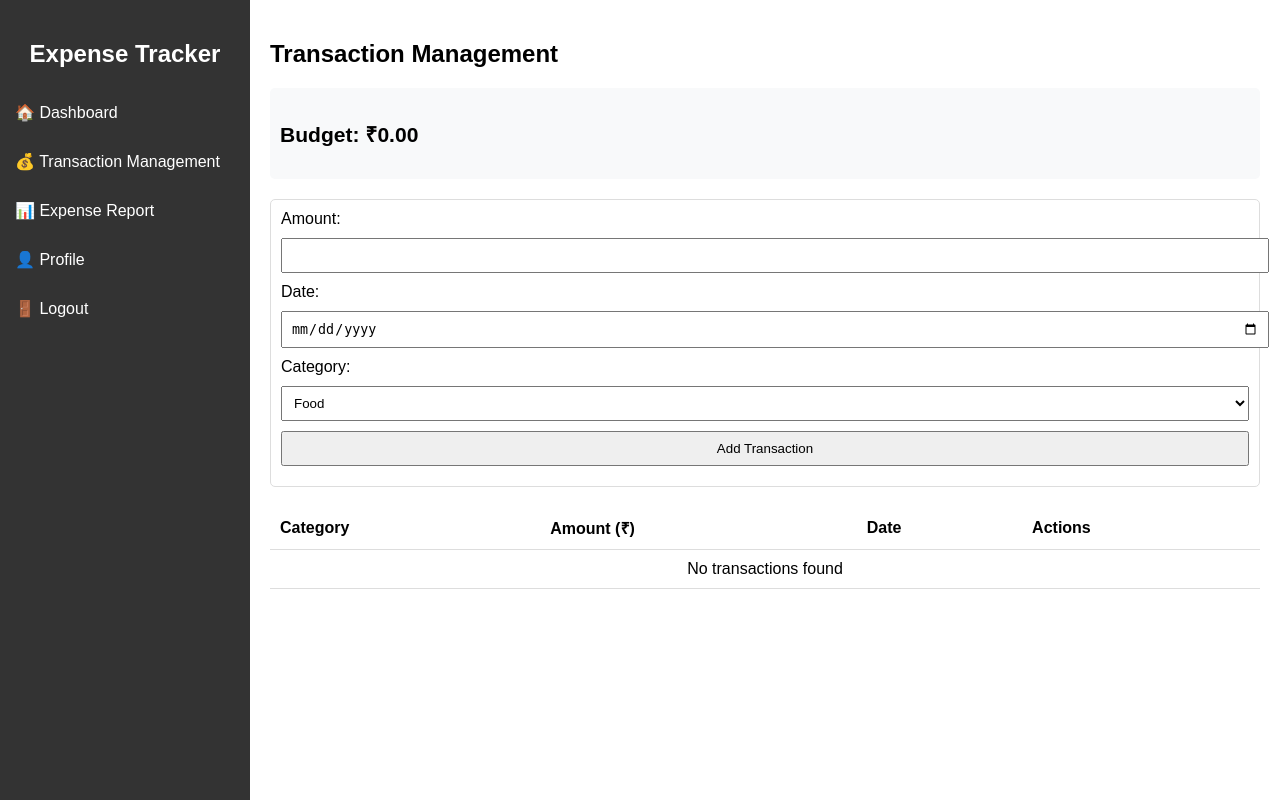
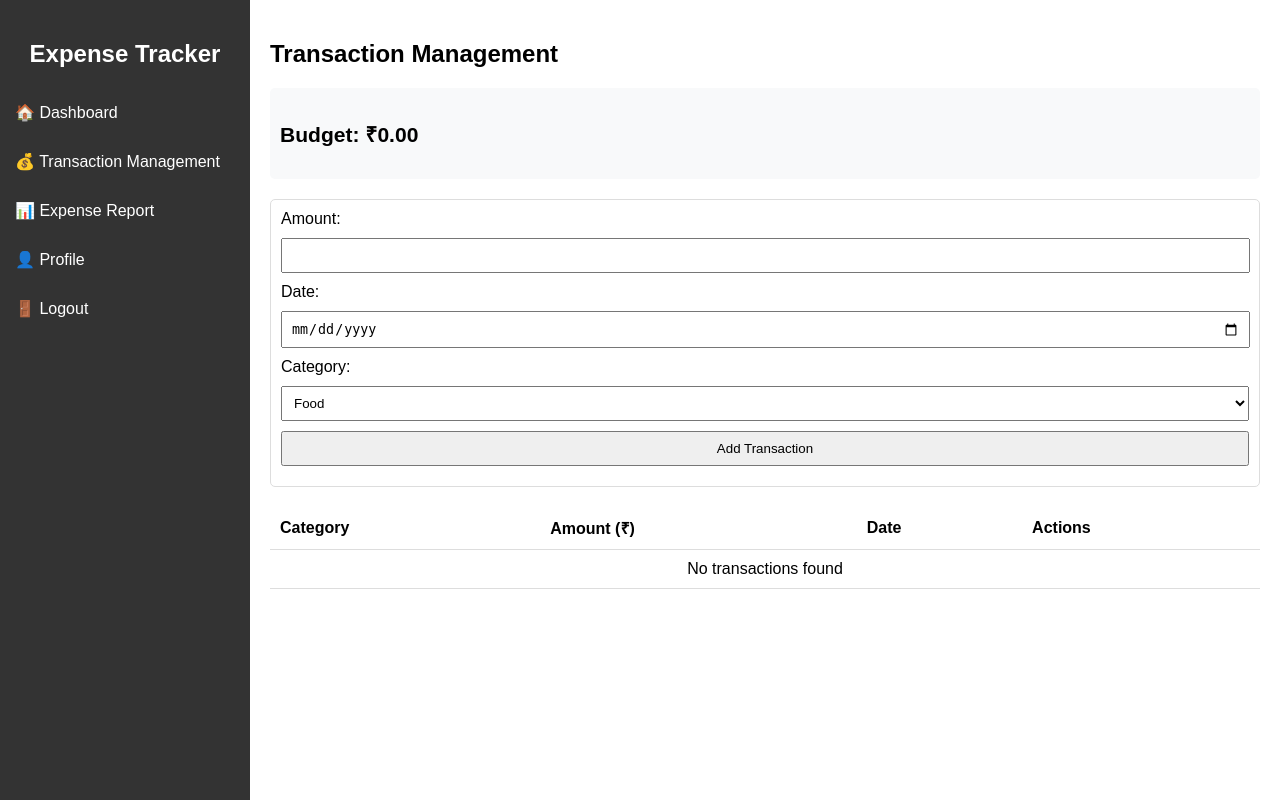
Before and after one commit to Sichana158/ExpenseTracker, a PHP site: page /ExpenseTracker/user/transactions.php in a window 1280 px wide. Run offline with PHP 8.4, Linux system fonts and the light colour scheme; the visitor is signed in with stand-in values (Sample User, id 1); data that the repository does not hold is empty.

Commit message:
Update transactions.css

```diff
--- a/assets/css/transactions.css
+++ b/assets/css/transactions.css
@@ -28,6 +28,12 @@ input, select, button {
     padding: 8px;
 }
 
+#amount{
+    width: 98%;
+}
+#date{
+    width: 98%;
+}
 table {
     width: 100%;
     border-collapse: collapse;
```
